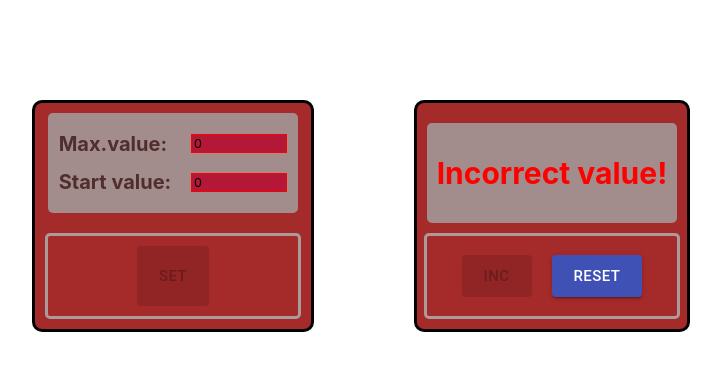
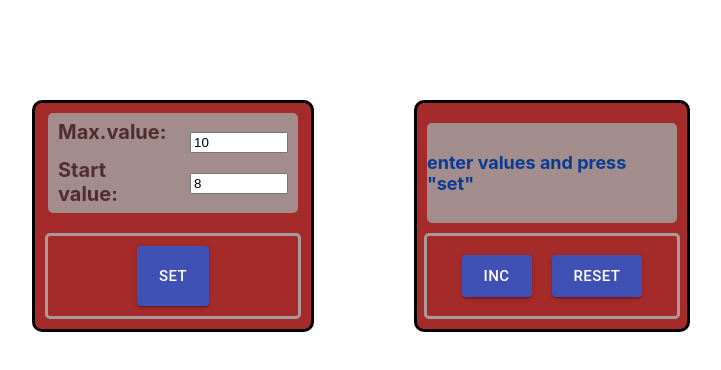
Before and after one commit to marmon179/Counter, a React (Create React App) app: page / in a window 1280 px wide. Shown: the top 370 px of the page, without its empty margins (279-1000 px from the left). Built offline with nearby package versions, Linux system fonts and the light colour scheme.

Commit message:
Scour ver.2 Redux 95%

```diff
--- a/src/App.tsx
+++ b/src/App.tsx
@@ -1,21 +1,28 @@
-import React, {ChangeEvent, useEffect, useState} from 'react';
+import React, {ChangeEvent} from 'react';
 import './App.css';
 import SettingCounter from './Components/SettingCounter/SettingCounter';
 import Counter from './Components/Counter/Counter';
 import {useDispatch, useSelector} from 'react-redux';
 import {AppStateType} from './bll/store';
-import {resetButtonAC, setButtonAC} from './bll/counter-reducer';
+import {incButtonAC, onChangeMaxValueAC, onChangeStartValueAC, resetButtonAC, setButtonAC} from './bll/counter-reducer';
 
 function App() {
 
-    const [count, setCount] = useState<number>(0)
-    const [start, setStart] = useState<number>(0)
-    const [max, setMax] = useState<number>(0)
-    const [disabled, setDisabled] = useState<boolean>(false)
-    const [display, setDisplay] = useState<boolean>(true)
+    const count = useSelector<AppStateType, number>(state => state.counter.count)
+    const start = useSelector<AppStateType, number>(state => state.counter.start)
+    const max = useSelector<AppStateType, number>(state => state.counter.max)
+    const disabled = useSelector<AppStateType, boolean>(state => state.counter.disabled)
+    const display = useSelector<AppStateType, boolean>(state => state.counter.display)
+    const dispatch = useDispatch()
 
-    const value = useSelector<AppStateType,number>( state => state.counter.count)
-    const dispatch = useDispatch()
+    const isError = max < 0 || start >= max || start < 0
+
+    const setButton = () => {dispatch(setButtonAC())}
+    const incButton = () => dispatch(incButtonAC())
+    const resetButton = () => {dispatch(resetButtonAC())}
+    const onChangeStartValue = (e: ChangeEvent<HTMLInputElement>) => {dispatch(onChangeStartValueAC(e))}
+    const onChangeMaxValue = (e: ChangeEvent<HTMLInputElement>) => {dispatch(onChangeMaxValueAC(e))}
+
 
 
     //
@@ -40,49 +47,17 @@ function App() {
     // useEffect(() => {
     //     localStorage.setItem('counterStart', JSON.stringify(start))
     // }, [start])
-
-    const isError = max < 0 || start >= max || start < 0
-
-    const onChangeStartValue = (e: ChangeEvent<HTMLInputElement>) => {
-        setStart(Number(e.currentTarget.value))
-        setDisplay(true)
-        setDisabled(false)
-    }
-    const onChangeMaxValue = (e: ChangeEvent<HTMLInputElement>) => {
-        setMax(Number(e.currentTarget.value))
-        setDisplay(true)
-        setDisabled(false)
-    }
-    const incButton = () => count <= max ? setCount(count + 1) : ''
-    const setButton = () => {
-        dispatch(setButtonAC())
-        // setCount(start)
-        // setDisabled(true)
-        // setDisplay(false)
-    }
-
-    const resetButton = () =>{ dispatch(resetButtonAC())} /*setCount(start)*/
-
     return (
         <div className="App">
             <SettingCounter
-                setButton={setButton}
+                max={max} start={start} disabled={disabled}
+                onChangeMaxValue={onChangeMaxValue}
                 onChangeStartValue={onChangeStartValue}
-                onChangeMaxValue={onChangeMaxValue}
-                start={start}
-                max={max}
-                disabled={disabled}
-                isError={isError}/>
+                setButton={setButton} isError={isError}/>
             <Counter
-                count={count}
-                start={start}
-                max={max}
-                disabled={disabled}
-                isError={isError}
-                incButton={incButton}
-                resetButton={resetButton}
-                setButton={setButton}
-                display={display}/>
+                count={count} start={start} max={max}
+                isError={isError} display={display}
+                incButton={incButton} resetButton={resetButton}/>
         </div>
     );
 }
--- a/src/Components/Counter/Counter.tsx
+++ b/src/Components/Counter/Counter.tsx
@@ -7,23 +7,20 @@ type CounterPropsType = {
     count: number
     start: number
     max: number
-    disabled: boolean
-    isError: boolean
+    display: boolean
+    isError:boolean
     incButton: () => void
     resetButton: () => void
-    setButton: () => void
-    display: boolean
-
 }
 
-const Counter = (props: CounterPropsType) => {
+const Counter = (props:CounterPropsType) => {
+
     return (
         <div className={s.containerCounter}>
             <div className={s.scoreboard}>
 
                 <Scoreboard
                     count={props.count}
-                    startValue={props.start}
                     maxValue={props.max}
                     isError={props.isError}
                     display={props.display}
--- a/src/Components/Input/Inputs.tsx
+++ b/src/Components/Input/Inputs.tsx
@@ -12,8 +12,8 @@ type InputPropsType = {
 
 
 export function Inputs(props: InputPropsType) {
-    let errorStart = (props.maxValue < 0) || (props.startValue === props.maxValue) ? s.error : s.input
-    let errorMax = (props.startValue < 0) || (props.startValue >= props.maxValue) ? s.error : s.input
+    const errorStart = (props.maxValue < 0) || (props.startValue === props.maxValue) ? s.error : s.input
+    const errorMax = (props.startValue < 0) || (props.startValue >= props.maxValue) ? s.error : s.input
 
     return (
         <>
--- a/src/Components/Scoreboard/Scoreboard.tsx
+++ b/src/Components/Scoreboard/Scoreboard.tsx
@@ -4,7 +4,6 @@ import s from './Scoreboard.module.css'
 
 type ScoreboardType = {
     count: number
-    startValue: number
     maxValue: number
     display: boolean
     isError: boolean
--- a/src/Components/SettingCounter/SettingCounter.tsx
+++ b/src/Components/SettingCounter/SettingCounter.tsx
@@ -4,16 +4,17 @@ import {ButtonCounter} from '../Button/ButtonCounter';
 import s from './SettingCounter.module.css'
 
 type SettingCounterPropsType = {
+    isError:boolean
     start: number
     max: number
-    onChangeStartValue: (e: ChangeEvent<HTMLInputElement>) => void
-    onChangeMaxValue: (e: ChangeEvent<HTMLInputElement>) => void
-    setButton: () => void
     disabled: boolean
-    isError: boolean
+    setButton:() =>void
+    onChangeStartValue: (e: ChangeEvent<HTMLInputElement>)=> void
+    onChangeMaxValue: (e: ChangeEvent<HTMLInputElement>)=> void
 }
 
-const SettingCounter = (props: SettingCounterPropsType) => {
+const SettingCounter = (props:SettingCounterPropsType) => {
+
     return (
         <div className={s.containerCounter}>
             <div className={s.scoreboard}>
@@ -32,7 +33,7 @@ const SettingCounter = (props: SettingCounterPropsType) => {
             </div>
             <div className={s.containerButton}>
 
-                <ButtonCounter onClick={props.setButton} title='set' disabled={props.disabled || props.isError}/>
+                <ButtonCounter onClick={props.setButton} title="set" disabled={props.disabled || props.isError}/>
 
             </div>
         </div>
--- a/src/bll/counter-reducer.ts
+++ b/src/bll/counter-reducer.ts
@@ -1,7 +1,9 @@
+import {ChangeEvent} from 'react';
+
 const initialState = {
     count: 0,
-    start: 0,
-    max: 0,
+    start: 8,
+    max: 10,
     disabled: false,
     display: true
 }
@@ -11,46 +13,23 @@ type initialStateType = typeof initialState
 export const counterReducer = (state: initialStateType = initialState, action: ActionType): initialStateType => {
     switch (action.type) {
         case 'INC-BUTTON':
-            const stateCopy = {...state}
-
             return {
-                ...state,
+                ...state, count: state.count + 1
             }
-        case 'SET-BUTTON'  : {
-            const stateCopy = {...state}
-            stateCopy.count = stateCopy.start
-            stateCopy.disabled = true
-            stateCopy.display = false
+        case 'SET-BUTTON'  :
             return {
-                ...state
+                ...state, count: state.start, disabled: true, display: false
             }
-        }
         case 'RESET-BUTTON': {
-            const stateCopy = {...state}
-            stateCopy.count = stateCopy.start
             return {
-                ...state
+                ...state, count: state.start
             }
         }
         case 'ON-CHANGE-START-VALUE': {
-            const stateCopy = {...state}
-            // const setStart = (e: ChangeEvent<HTMLInputElement>) => {
-            //    return  Number(e.currentTarget.value)
-            // }
-            // stateCopy.start = setStart
-            stateCopy.display = true
-            stateCopy.disabled = false
+            return {...state, display: true, disabled: false, start: Number(action.e.currentTarget.value)}
         }
-            return {
-                ...state,
-            }
         case 'ON-CHANGE-MAX-VALUE': {
-            const stateCopy = {...state}
-            const setMax = () => {
-            }
-            stateCopy.display = true
-            stateCopy.disabled = false
-            return {...state}
+            return {...state, display: true, disabled: false, max: Number(action.e.currentTarget.value)}
         }
         case 'INC-VALUE=FROM-LOCAL-STORAGE':
             return {
@@ -62,29 +41,25 @@ export const counterReducer = (state: initialStateType = initialState, action: A
 
 }
 
-export const incButtonAC = (count:number,max:number) => ({type: 'INC-BUTTON'} as const)
+export const incButtonAC = () => ({type: 'INC-BUTTON'} as const)
 export const setButtonAC = () => ({type: 'SET-BUTTON'} as const)
 export const resetButtonAC = () => ({type: 'RESET-BUTTON'} as const)
-export const onChangeStartValue = () => ({type: 'ON-CHANGE-START-VALUE'} as const)
-export const onChangeMaxValue = () => ({type: 'ON-CHANGE-MAX-VALUE'} as const)
-export const setValueFromLocalStorageAC = (count: number, max: number) => ({
-    type: 'INC-VALUE=FROM-LOCAL-STORAGE',
-    count,
-    max
-} as const)
+export const onChangeStartValueAC = (e: ChangeEvent<HTMLInputElement>) => ({type: 'ON-CHANGE-START-VALUE', e} as const)
+export const onChangeMaxValueAC = (e: ChangeEvent<HTMLInputElement>) => ({type: 'ON-CHANGE-MAX-VALUE', e} as const)
+export const setValueFromLocalStorageAC = (count: number, max: number) => ({type: 'INC-VALUE=FROM-LOCAL-STORAGE', count, max} as const)
 
 
-export type IncValuesActionType = ReturnType<typeof incButtonAC>
-export type setButtonActionType = ReturnType<typeof setButtonAC>
-export type resetButtonActionType = ReturnType<typeof resetButtonAC>
-export type onChangeStartValueActionType = ReturnType<typeof onChangeStartValue>
-export type onChangeMaxValueActionType = ReturnType<typeof onChangeMaxValue>
-export type setValueFromLocalStorageActionType = ReturnType<typeof setValueFromLocalStorageAC>
+export type IncValueActionType = ReturnType<typeof incButtonAC>
+export type SetButtonActionType = ReturnType<typeof setButtonAC>
+export type ResetButtonActionType = ReturnType<typeof resetButtonAC>
+export type OnChangeStartValueActionType = ReturnType<typeof onChangeStartValueAC>
+export type OnChangeMaxValueActionType = ReturnType<typeof onChangeMaxValueAC>
+export type SetValueFromLocalStorageActionType = ReturnType<typeof setValueFromLocalStorageAC>
 
 type ActionType =
-    IncValuesActionType
-    | setValueFromLocalStorageActionType
-    | onChangeStartValueActionType
-    | onChangeMaxValueActionType
-    | setButtonActionType
-    | resetButtonActionType
+    IncValueActionType
+    | SetValueFromLocalStorageActionType
+    | OnChangeStartValueActionType
+    | OnChangeMaxValueActionType
+    | SetButtonActionType
+    | ResetButtonActionType
--- a/src/bll/store.ts
+++ b/src/bll/store.ts
@@ -1,12 +1,19 @@
 import {combineReducers, createStore} from 'redux';
 import {counterReducer} from './counter-reducer';
+import {loadState, saveState} from './utils/localstorage-utils';
 
 const rootReducer = combineReducers({
     counter:counterReducer
 })
 
+export const store = createStore(rootReducer,loadState())
+
+store.subscribe(() => {
+    saveState({
+        counter: store.getState().counter
+    });
+});
+
+
 export type AppStateType = ReturnType<typeof rootReducer>
-
-export const store = createStore(rootReducer)
-
-type AppStoreType = typeof store
+export type AppStoreType = typeof store
--- /dev/null
+++ b/src/bll/utils/localstorage-utils.ts
@@ -0,0 +1,22 @@
+import {AppStateType} from '../store';
+
+export const loadState = () => {
+    try {
+        const serializedState = localStorage.getItem('app-state');
+        if (serializedState === null) {
+            return undefined;
+        }
+        return JSON.parse(serializedState);
+    } catch (err) {
+        return undefined;
+    }
+};
+
+export const saveState = (state: AppStateType) => {
+    try {
+        const serializedState = JSON.stringify(state);
+        localStorage.setItem('app-state', serializedState);
+    } catch {
+        // ignore write errors
+    }
+};
```
